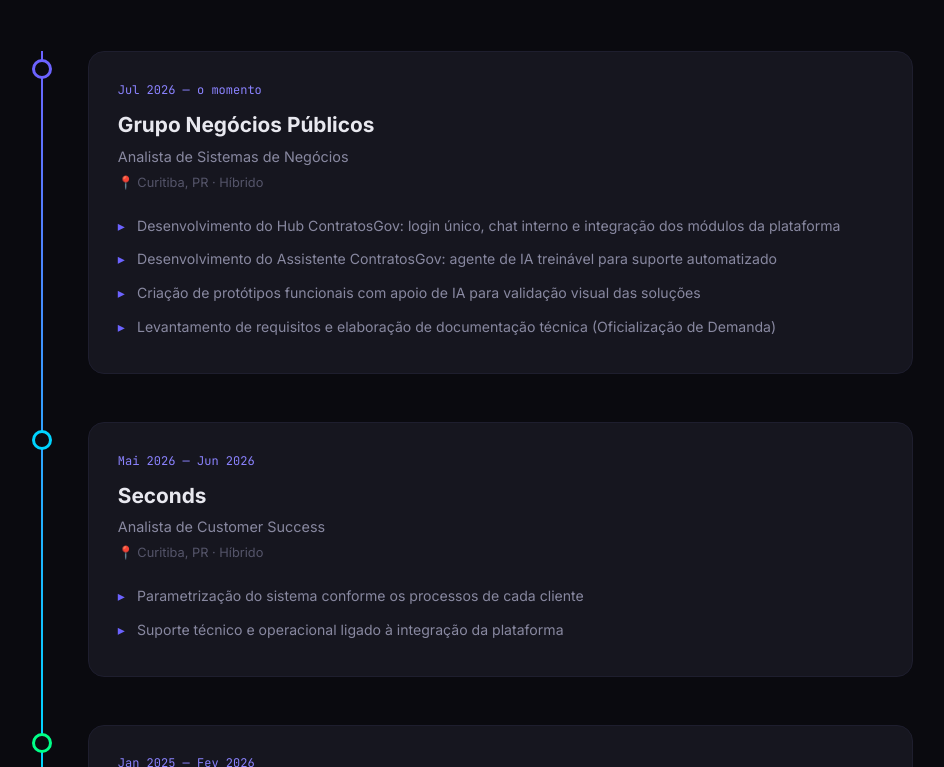
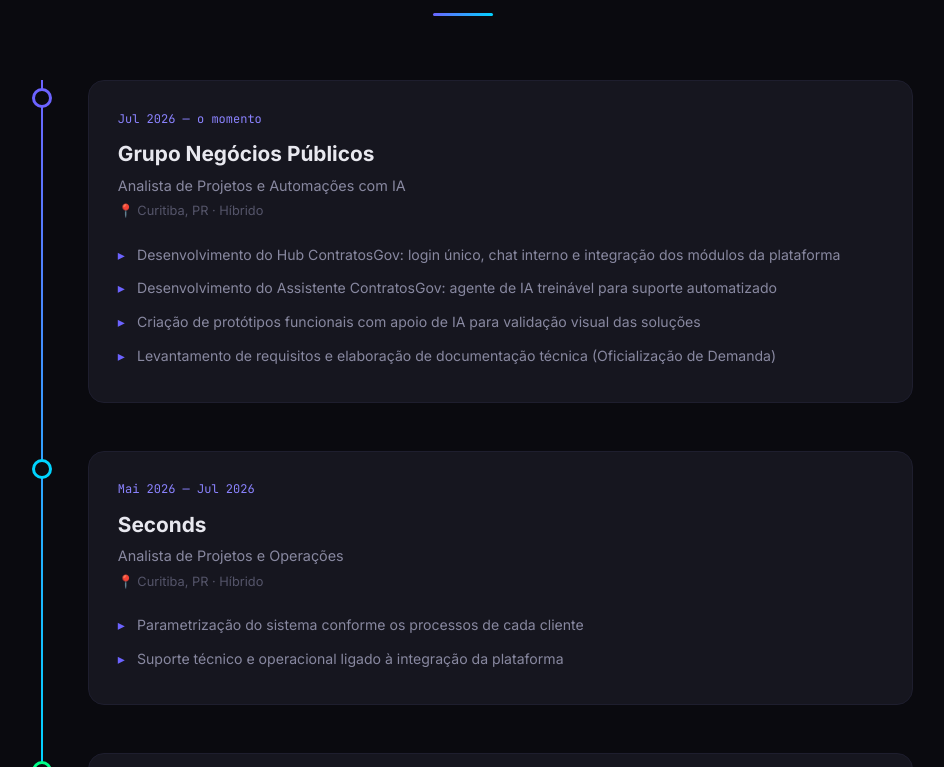
Before and after one commit to joaopedrolourenco758-svg/joaopedrolourenco758-svg.github.io, a plain HTML site: page index.html in a window 1280 px wide. Shown: the part 2312-3079 px from the top of the page, without its empty margins (177-1121 px from the left). Drawn offline with Linux system fonts and the light colour scheme.

Commit message:
Alinha cargos e datas do portfólio com o currículo
Co-Authored-By: Claude Opus 5.5 <noreply@anthropic.com>

```diff
--- a/index.html
+++ b/index.html
@@ -1135,7 +1135,7 @@
                 </p>
                 <p>
                     Sou apaixonado por <strong>desenvolvimento de software e Inteligência Artificial</strong>.
-                    Atuo como Analista de Sistemas no ContratosGov, onde sou responsável pelo
+                    Atuo como Analista de Projetos e Automações com IA no Grupo Negócios Públicos (ContratosGov), onde sou responsável pelo
                     <strong>Hub ContratosGov</strong> (central com login único, chat interno e integração
                     de todos os módulos da plataforma) e pelo <strong>Assistente ContratosGov</strong>,
                     um agente de IA treinável que aprende com documentos para dar suporte automatizado.
@@ -1221,7 +1221,7 @@
                 <div class="timeline-card">
                     <div class="timeline-date">Jul 2026 — o momento</div>
                     <h3 class="timeline-company">Grupo Negócios Públicos</h3>
-                    <div class="timeline-role">Analista de Sistemas de Negócios</div>
+                    <div class="timeline-role">Analista de Projetos e Automações com IA</div>
                     <div class="timeline-location">📍 Curitiba, PR · Híbrido</div>
                     <ul class="timeline-tasks">
                         <li>Desenvolvimento do Hub ContratosGov: login único, chat interno e integração dos módulos da plataforma</li>
@@ -1234,9 +1234,9 @@
             <div class="timeline-item">
                 <div class="timeline-dot"></div>
                 <div class="timeline-card">
-                    <div class="timeline-date">Mai 2026 — Jun 2026</div>
+                    <div class="timeline-date">Mai 2026 — Jul 2026</div>
                     <h3 class="timeline-company">Seconds</h3>
-                    <div class="timeline-role">Analista de Customer Success</div>
+                    <div class="timeline-role">Analista de Projetos e Operações</div>
                     <div class="timeline-location">📍 Curitiba, PR · Híbrido</div>
                     <ul class="timeline-tasks">
                         <li>Parametrização do sistema conforme os processos de cada cliente</li>
```
